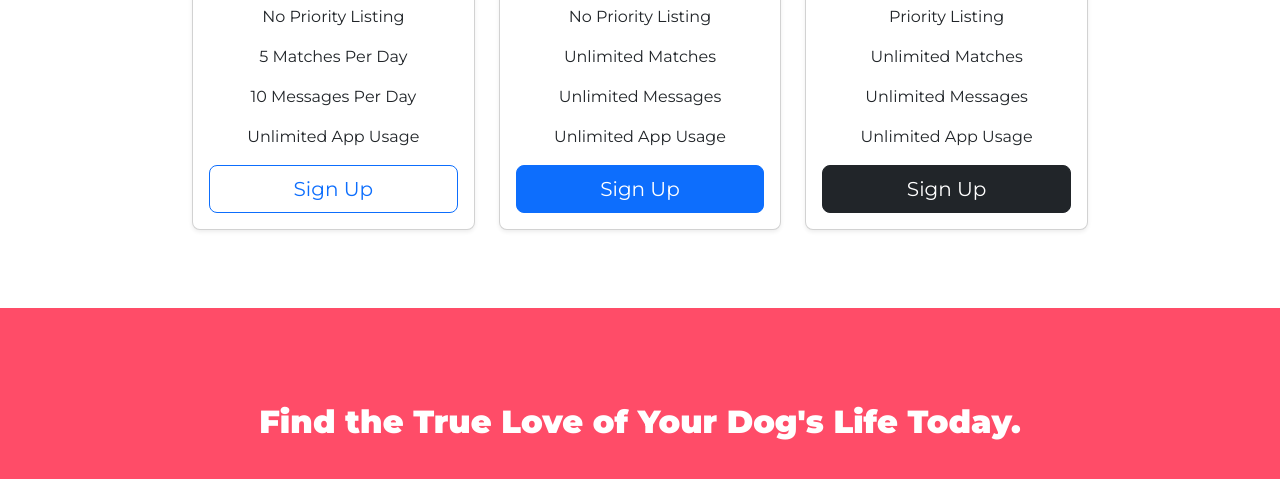
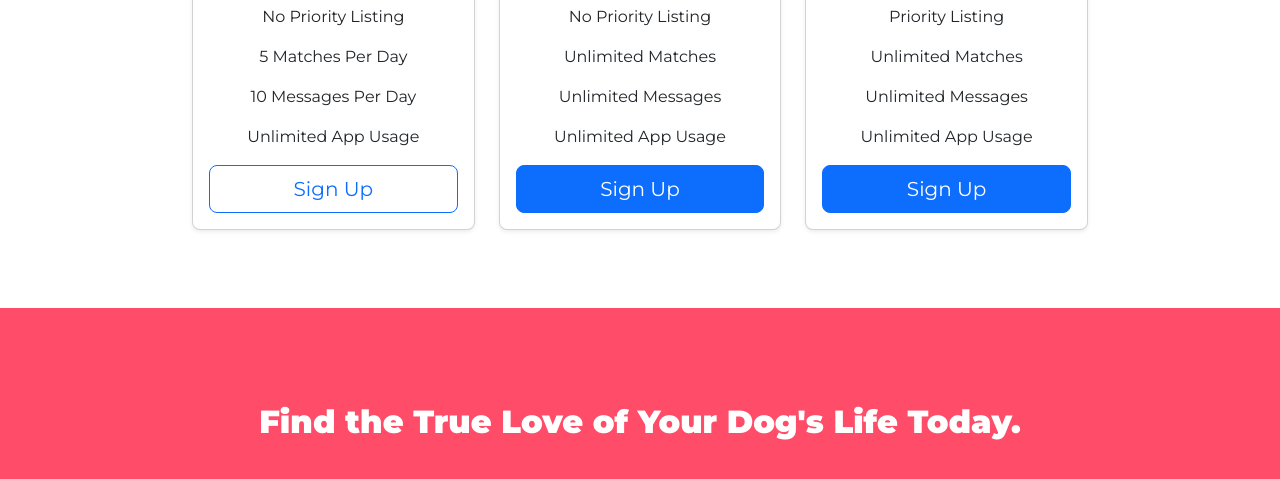
Before and after one commit to bryanw121/Tindog, a plain HTML site: page index.html in a window 1280 px wide. Shown: the part 2191-2670 px from the top of the page. Drawn offline with nearby package versions, Linux system fonts and the light colour scheme.

Commit message:
Update index.html

```diff
--- a/index.html
+++ b/index.html
@@ -196,7 +196,7 @@
             <p>Unlimited Messages</p>
             <p>Unlimited App Usage</p>
             <div class="d-grid gap-2">
-              <button type="button" class="btn btn-dark btn-lg">Sign Up</button>
+              <button type="button" class="btn btn-primary btn-lg">Sign Up</button>
             </div>
           </div>
         </div>
```
